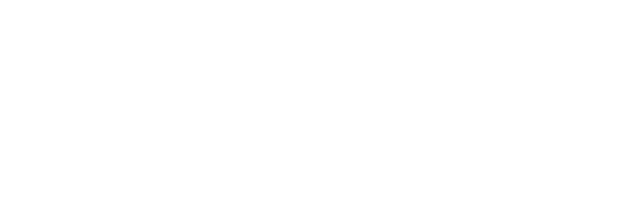
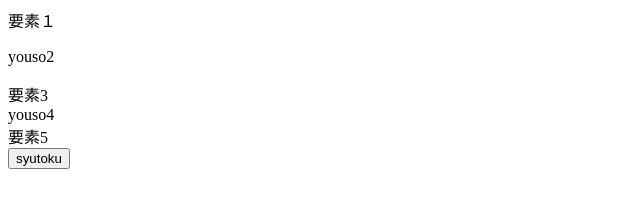
Before and after one commit to suzuki-gunji/HTML_lesson, a plain HTML site: page js_dom/elements_tag_name.html in a window 1280 px wide. Shown: the whole page, without its empty margins (0-640 px from the left). Drawn offline with Linux system fonts and the light colour scheme.

Commit message:
タグ名をキーに要素を取得

```diff
--- a/js_dom/elements_tag_name.html
+++ b/js_dom/elements_tag_name.html
@@ -5,6 +5,13 @@
     <title>タグ名をキーに要素を取得</title>
   </head>
   <body>
+    <div>要素１</div>
+    <p>youso2</p>
+    <div>要素3</div>
+    <span>youso4</span>
+    <div>要素5</div>
+
+    <input type="button" value="syutoku" onclick="showElements()">
 
     <script src="js/elements_tag_name.js"></script>
   </body>
--- a/js_dom/js/elements_tag_name.js
+++ b/js_dom/js/elements_tag_name.js
@@ -1 +1,8 @@
 // タグ名がdivの要素を取得し、その内容（テキスト）をコンソールに出力する。
+
+function showElements(){
+  var elements = document.getElementsByTagName("div")
+  for (var i = 0; i < elements.length; i++){
+    console.log(elements[i].innerText)
+  }
+}
```
